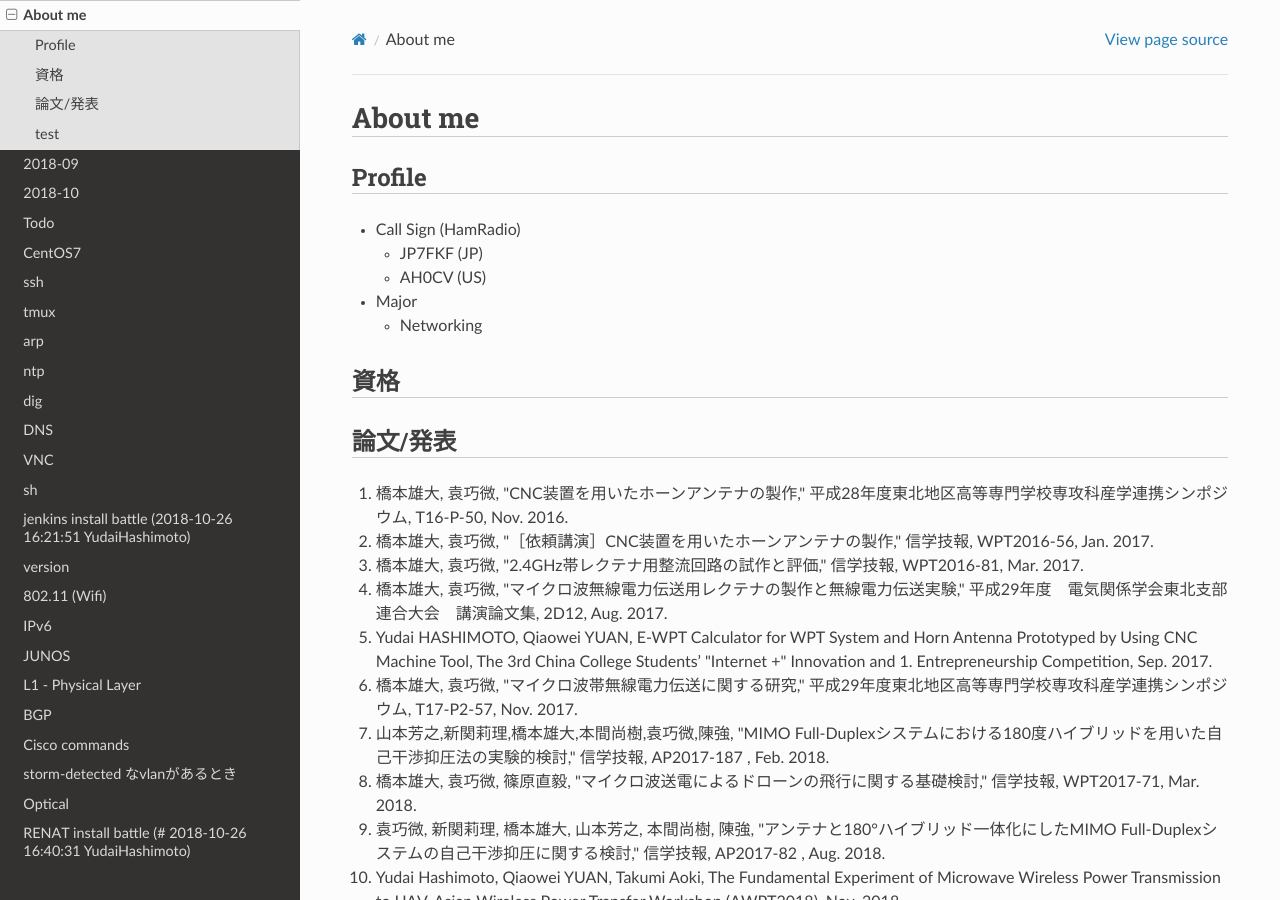
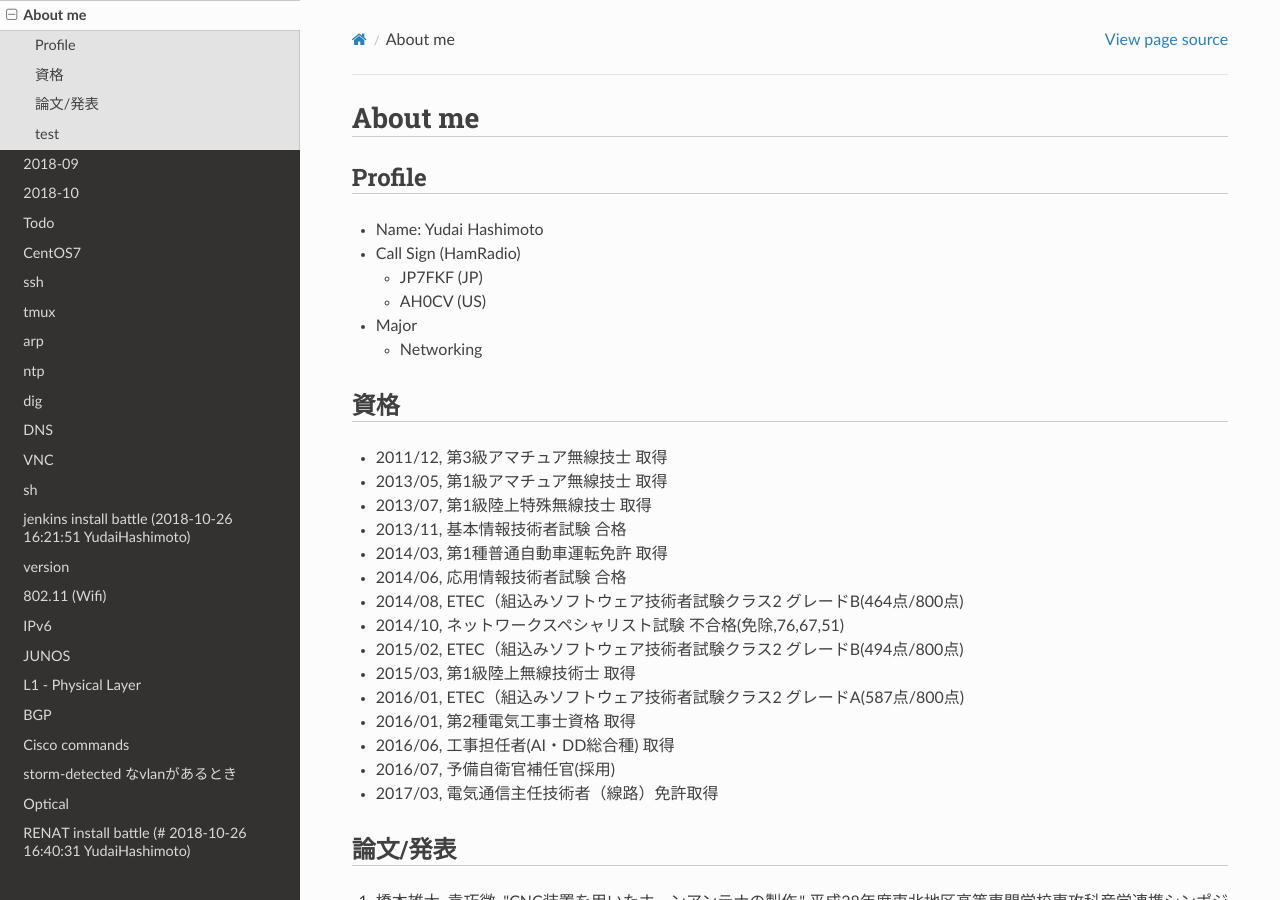
Before and after one commit to jp7fkf/JP7FKF-Warehouse, a Sphinx documentation site: the page built from source/profile.md, in a window 1280 px wide and 900 px high. Built offline with Sphinx 7.4.7 and the Read the Docs theme 2.0.0, drawn with Linux system fonts in a browser that asks for light colours.

Commit message:
20181122_1343

````diff
--- a/source/index.rst
+++ b/source/index.rst
@@ -37,7 +37,8 @@ Welcome to JP7FKF-Warehouse!
   network/vrrp
   r_lang
   mac_commands
-
+  electronics
+  ansible
 
 - [日記](201809.md)
 
--- a/source/profile.md
+++ b/source/profile.md
@@ -1,33 +1,50 @@
 # About me
 ## Profile
+  - Name: Yudai Hashimoto
   - Call Sign (HamRadio)
     - JP7FKF (JP)
     - AH0CV (US)
   - Major
     - Networking
+
 ## 資格
+  - 2011/12, 第3級アマチュア無線技士 取得
+  - 2013/05, 第1級アマチュア無線技士 取得
+  - 2013/07, 第1級陸上特殊無線技士 取得
+  - 2013/11, 基本情報技術者試験 合格
+  - 2014/03, 第1種普通自動車運転免許 取得
+  - 2014/06, 応用情報技術者試験 合格
+  - 2014/08, ETEC（組込みソフトウェア技術者試験クラス2 グレードB(464点/800点)
+  - 2014/10, ネットワークスペシャリスト試験 不合格(免除,76,67,51)
+  - 2015/02, ETEC（組込みソフトウェア技術者試験クラス2 グレードB(494点/800点)
+  - 2015/03, 第1級陸上無線技術士 取得
+  - 2016/01, ETEC（組込みソフトウェア技術者試験クラス2 グレードA(587点/800点)
+  - 2016/01, 第2種電気工事士資格 取得
+  - 2016/06, 工事担任者(AI・DD総合種) 取得
+  - 2016/07, 予備自衛官補任官(採用)
+  - 2017/03, 電気通信主任技術者（線路）免許取得
 
 ## 論文/発表
-1. 橋本雄大, 袁巧微, "CNC装置を用いたホーンアンテナの製作," 平成28年度東北地区高等専門学校専攻科産学連携シンポジウム, T16-P-50, Nov. 2016.
-2. 橋本雄大, 袁巧微, "［依頼講演］CNC装置を用いたホーンアンテナの製作," 信学技報, WPT2016-56, Jan. 2017.
-3. 橋本雄大, 袁巧微, "2.4GHz帯レクテナ用整流回路の試作と評価," 信学技報, WPT2016-81, Mar. 2017.
-4. 橋本雄大, 袁巧微, "マイクロ波無線電力伝送用レクテナの製作と無線電力伝送実験," 平成29年度　電気関係学会東北支部連合大会　講演論文集, 2D12, Aug. 2017.
-5. Yudai HASHIMOTO, Qiaowei YUAN, E-WPT Calculator for WPT System and Horn Antenna Prototyped by Using CNC Machine Tool, The 3rd China College Students’ "Internet +" Innovation and 1. Entrepreneurship Competition, Sep. 2017.
-6. 橋本雄大, 袁巧微, "マイクロ波帯無線電力伝送に関する研究," 平成29年度東北地区高等専門学校専攻科産学連携シンポジウム, T17-P2-57, Nov. 2017.
-7. 山本芳之,新関莉理,橋本雄大,本間尚樹,袁巧微,陳強, "MIMO Full-Duplexシステムにおける180度ハイブリッドを用いた自己干渉抑圧法の実験的検討," 信学技報, AP2017-187 , Feb. 2018.
-8. 橋本雄大, 袁巧微, 篠原直毅, "マイクロ波送電によるドローンの飛行に関する基礎検討," 信学技報, WPT2017-71, Mar. 2018.
-9. 袁巧微, 新関莉理, 橋本雄大, 山本芳之, 本間尚樹, 陳強, "アンテナと180°ハイブリッド一体化にしたMIMO Full-Duplexシステムの自己干渉抑圧に関する検討," 信学技報, AP2017-82 , Aug. 2018.
-10. Yudai Hashimoto, Qiaowei YUAN, Takumi Aoki, The Fundamental Experiment of Microwave Wireless Power Transmission to UAV,  Asian Wireless Power Transfer Workshop (AWPT2018), Nov. 2018.
-11. Yudai Hashimoto, Qiaowei YUAN, Takumi Aoki, Drone Driven by Microwave, 2018 Asia-Pacific Microwave Conference (APMC2018), Nov. 2018.
+  1. 橋本雄大, 袁巧微, "CNC装置を用いたホーンアンテナの製作," 平成28年度東北地区高等専門学校専攻科産学連携シンポジウム, T16-P-50, Nov. 2016.
+  2. 橋本雄大, 袁巧微, "［依頼講演］CNC装置を用いたホーンアンテナの製作," 信学技報, WPT2016-56, Jan. 2017.
+  3. 橋本雄大, 袁巧微, "2.4GHz帯レクテナ用整流回路の試作と評価," 信学技報, WPT2016-81, Mar. 2017.
+  4. 橋本雄大, 袁巧微, "マイクロ波無線電力伝送用レクテナの製作と無線電力伝送実験," 平成29年度　電気関係学会東北支部連合大会　講演論文集, 2D12, Aug. 2017.
+  5. Yudai HASHIMOTO, Qiaowei YUAN, E-WPT Calculator for WPT System and Horn Antenna Prototyped by Using CNC Machine Tool, The 3rd China College Students’ "Internet +" Innovation and 1. Entrepreneurship Competition, Sep. 2017.
+  6. 橋本雄大, 袁巧微, "マイクロ波帯無線電力伝送に関する研究," 平成29年度東北地区高等専門学校専攻科産学連携シンポジウム, T17-P2-57, Nov. 2017.
+  7. 山本芳之,新関莉理,橋本雄大,本間尚樹,袁巧微,陳強, "MIMO Full-Duplexシステムにおける180度ハイブリッドを用いた自己干渉抑圧法の実験的検討," 信学技報, AP2017-187 , Feb. 2018.
+  8. 橋本雄大, 袁巧微, 篠原直毅, "マイクロ波送電によるドローンの飛行に関する基礎検討," 信学技報, WPT2017-71, Mar. 2018.
+  9. 袁巧微, 新関莉理, 橋本雄大, 山本芳之, 本間尚樹, 陳強, "アンテナと180°ハイブリッド一体化にしたMIMO Full-Duplexシステムの自己干渉抑圧に関する検討," 信学技報, AP2017-82 , Aug. 2018.
+  10. Yudai Hashimoto, Qiaowei YUAN, Takumi Aoki, The Fundamental Experiment of Microwave Wireless Power Transmission to UAV,  Asian Wireless Power Transfer Workshop (AWPT2018), Nov. 2018.
+  11. Yudai Hashimoto, Qiaowei YUAN, Takumi Aoki, Drone Driven by Microwave, 2018 Asia-Pacific Microwave Conference (APMC2018), Nov. 2018.
 
 ## test
-[API Reference](201809.md)
-- 数式 / インライン数式
-マークダウン記法
-```
-E = m c^2
-```
-- インライン数式も使えます。
+  [API Reference](201809.md)
+  - 数式 / インライン数式
+  マークダウン記法
+  ```
+  E = m c^2
+  ```
+  - インライン数式も使えます。
 
-マークダウン記法
-This formula `$ y=\sum_{i=1}^n g(x_i) $`
+  マークダウン記法
+  This formula `$ y=\sum_{i=1}^n g(x_i) $`
````
Also changed, not shown: source/dialy/201810.md (+6 -0 lines), source/dialy/201811.md (added, +16 -0 lines), source/todo.md (+1 -0 lines).
